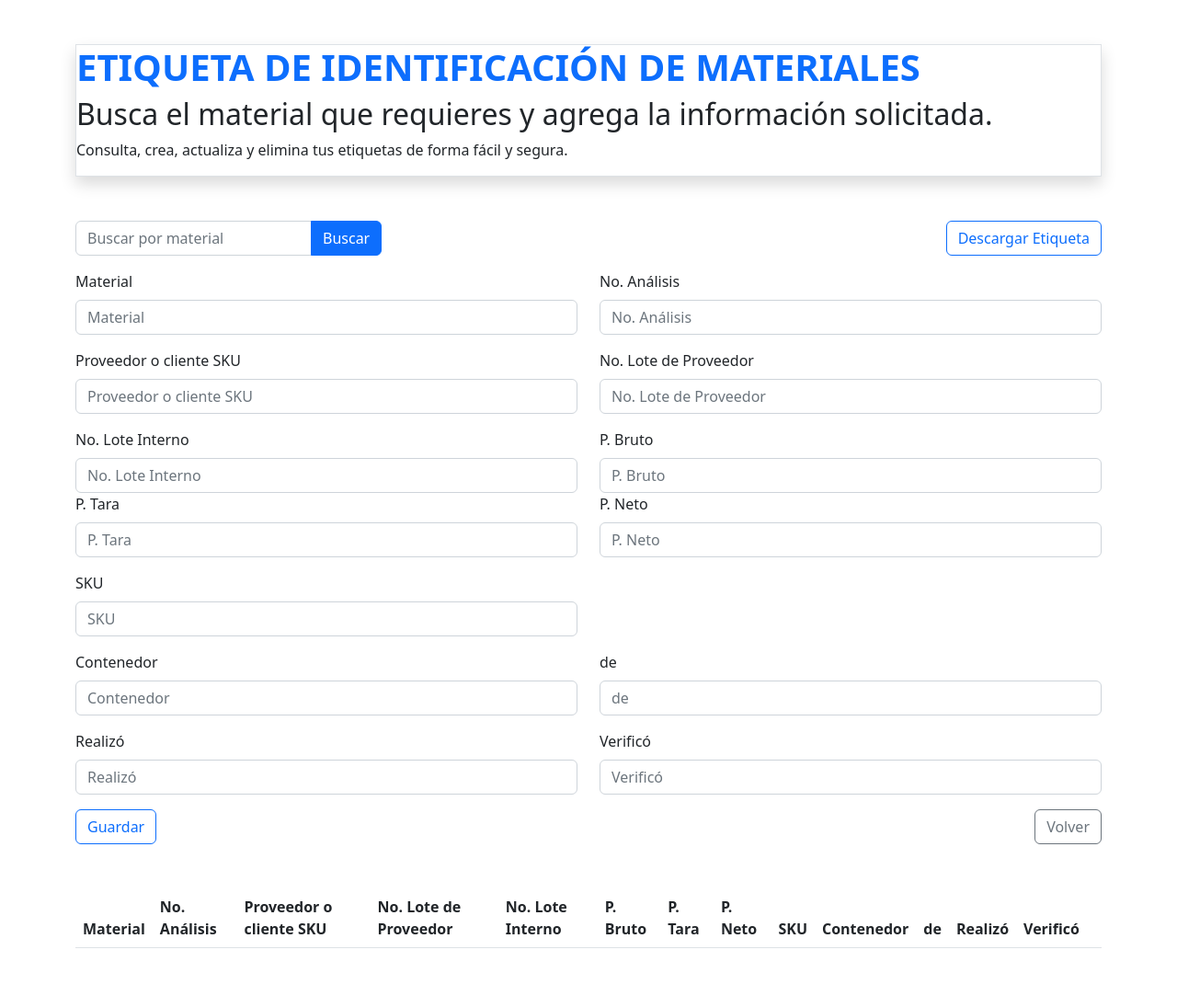
After one commit to ServidorSeprisa/sistemaseprisa, a Django app: page /etiq/ in a window 1280 px wide. The commit adds this page. Shown: the whole page at 92% size. Run offline with Django 5.2, Linux system fonts and the light colour scheme; lists and menus that the app fills with data are empty; some libraries are stand-ins or nearby versions.

Commit message:
Actualizaciones

```diff
--- /dev/null
+++ b/contacts/templates/contacts/etiqueta_identificacion_materiales.html
@@ -0,0 +1,166 @@
+{% load static %}
+
+<!DOCTYPE html>
+<html lang="es">
+<head>
+    <meta charset="UTF-8">
+    <meta http-equiv="X-UA-Compatible" content="IE=edge">
+    <meta name="viewport" content="width=device-width, initial-scale=1.0">
+    <title>ETIQUETA DE IDENTIFICACIÓN DE MATERIALES</title>
+    <link rel="stylesheet" href="{% static 'bootstrap/css/bootstrap.min.css' %}">
+</head>
+<body class="container py-5">
+
+    <div class="p5 border border-1 shadow">
+        <h1 class="fw-bold text-primary">ETIQUETA DE IDENTIFICACIÓN DE MATERIALES</h1>
+        <h2>Busca el material que requieres y agrega la información solicitada.</h2>
+        <p>Consulta, crea, actualiza y elimina tus etiquetas de forma fácil y segura.</p>
+    </div>
+
+    <div class="mt-5">
+        <div class="mt-3 d-flex justify-content-between">
+            <form action="{% url 'buscar_etiqueta' %}" method="get">
+                <div class="input-group">
+                    <input type="text" class="form-control" placeholder="Buscar por material" name="q" value="{{ request.GET.q }}">
+                    <button class="btn btn-primary">Buscar</button>
+                </div>
+            </form>
+
+
+            <a href="{% url 'export_etiqueta_identificacion_materiales_pdf' %}" class="btn btn-outline-primary">Descargar Etiqueta</a>
+        </div>
+    </div>
+
+    <form method="post" action="{% url 'guardar_etiqueta' %}">
+        {% csrf_token %}
+        <input type="hidden" name="id" value="{% if etiqueta %}{{ etiqueta.id }}{% endif %}">
+
+        <div class="mt-3">
+            <div class="row">
+                <div class="col-md-6">
+                    <label for="material" class="form-label">Material</label>
+                    <input type="text" id="material" name="material" class="form-control" value="{% if etiqueta %}{{ etiqueta.materiaprima }}{% endif %}" placeholder="Material">
+                </div>
+                <div class="col-md-6">
+                    <label for="no_analisis" class="form-label">No. Análisis</label>
+                    <input type="text" id="no_analisis" name="no_analisis" class="form-control" value="{% if etiqueta %}{{ etiqueta.noanalisis }}{% endif %}" placeholder="No. Análisis">
+                </div>
+            </div>
+
+            <div class="row mt-3">
+                <div class="col-md-6">
+                    <label for="proveedor_sku" class="form-label">Proveedor o cliente SKU</label>
+                    <input type="text" id="proveedor_sku" name="proveedor_sku" class="form-control" value="{% if etiqueta %}{{ etiqueta.claveproveedor }}{% endif %}" placeholder="Proveedor o cliente SKU">
+                </div>
+                <div class="col-md-6">
+                    <label for="lote_proveedor" class="form-label">No. Lote de Proveedor</label>
+                    <input type="text" id="lote_proveedor" name="lote_proveedor" class="form-control" value="{% if etiqueta %}{{ etiqueta.noloteproveedor }}{% endif %}" placeholder="No. Lote de Proveedor">
+                </div>
+            </div>
+
+            <div class="row mt-3">
+                <div class="col-md-6">
+                    <label for="lote_interno" class="form-label">No. Lote Interno</label>
+                    <input type="text" id="lote_interno" name="lote_interno" class="form-control" value="{% if etiqueta %}{{ etiqueta.loteseprisa }}{% endif %}" placeholder="No. Lote Interno">
+                </div>
+                <div class="col-md-6">
+                    <label for="pbruto" class="form-label">P. Bruto</label>
+                    <input type="text" id="pbruto" name="pbruto" class="form-control" value="{% if etiqueta %}{{ etiqueta.pesobruto }}{% endif %}" placeholder="P. Bruto">
+                </div>
+                <div class="col-md-6">
+                    <label for="ptara" class="form-label">P. Tara</label>
+                    <input type="text" id="ptara" name="ptara" class="form-control" value="{% if etiqueta %}{{ etiqueta.pesotara }}{% endif %}" placeholder="P. Tara">
+                </div>
+                <div class="col-md-6">
+                    <label for="pneto" class="form-label">P. Neto</label>
+                    <input type="text" id="pneto" name="pneto" class="form-control" value="{% if etiqueta %}{{ etiqueta.pesoneto }}{% endif %}" placeholder="P. Neto" requerid>
+                </div>
+            </div>
+
+            <div class="row mt-3">
+                <div class="col-md-6">
+                    <label for="sku" class="form-label">SKU</label>
+                    <input type="text" id="sku" name="sku" class="form-control" value="{% if etiqueta %}{{ etiqueta.sku }}{% endif %}" placeholder="SKU">
+                </div>
+            </div>
+
+            <div class="row mt-3">
+                <div class="col-md-6">
+                    <label for="contenedor" class="form-label">Contenedor</label>
+                    <input type="text" id="contenedor" name="contenedor" class="form-control" value="{% if etiqueta %}{{ etiqueta.contenedor }}{% endif %}" placeholder="Contenedor">
+                </div>
+                <div class="col-md-6">
+                    <label for="de" class="form-label">de</label>
+                    <input type="text" id="de" name="de" class="form-control" value="{% if etiqueta %}{{ etiqueta.nocontenedores }}{% endif %}" placeholder="de">
+                </div>
+            </div>
+
+            <div class="row mt-3">
+                <div class="col-md-6">
+                    <label for="realizo" class="form-label">Realizó</label>
+                    <input type="text" id="realizo" name="realizo" class="form-control" value="{% if etiqueta %}{{ etiqueta.realizo }}{% endif %}" placeholder="Realizó">
+                </div>
+                <div class="col-md-6">
+                    <label for="verifico" class="form-label">Verificó</label>
+                    <input type="text" id="verifico" name="verifico" class="form-control" value="{% if etiqueta %}{{ etiqueta.verifico }}{% endif %}" placeholder="Verificó">
+                </div>
+            </div>
+            {% if error %}
+                <div class="alert alert-danger">{{ error }}</div>
+            {% endif %}
+        </div>
+
+        <div class="mt-3 d-flex justify-content-between">
+            <button type="submit" class="btn btn-outline-primary">Guardar</button>
+            <a href="{% url 'Menu' %}" class="btn btn-outline-secondary">Volver</a>
+        </div>
+    </form>
+
+    <div class="table-responsive">
+        <table class="mt-5 table table-hover">
+            <thead>
+                <tr>
+                    <th>Material</th>
+                    <th>No. Análisis</th>
+                    <th>Proveedor o cliente SKU</th>
+                    <th>No. Lote de Proveedor</th>
+                    <th>No. Lote Interno</th>
+                    <th>P. Bruto</th>
+                    <th>P. Tara</th>
+                    <th>P. Neto</th>
+                    <th>SKU</th>
+                    <th>Contenedor</th>
+                    <th>de</th>
+                    <th>Realizó</th>
+                    <th>Verificó</th>
+                    <th></th>
+                </tr>
+            </thead>
+            <tbody>
+                {% for EtiquetaIdentificacionMateriales in object_list %}
+                <tr>
+                    <td>{{ EtiquetaIdentificacionMateriales.material|default:'-'}}</td>
+                    <td>{{ EtiquetaIdentificacionMateriales.noanalisis|default:'-' }}</td>
+                    <td>{{ EtiquetaIdentificacionMateriales.proveedorclientesku|default:'-' }}</td>
+                    <td>{{ EtiquetaIdentificacionMateriales.noloteproveedor|default:'-' }}</td>
+                    <td>{{ EtiquetaIdentificacionMateriales.noloteinterno|default:'-' }}</td>
+                    <td>{{ EtiquetaIdentificacionMateriales.pbruto|default:'-' }}</td>
+                    <td>{{ EtiquetaIdentificacionMateriales.ptara|default:'-' }}</td>
+                    <td>{{ EtiquetaIdentificacionMateriales.pneto|default:'-' }}</td>
+                    <td>{{ EtiquetaIdentificacionMateriales.sku|default:'-' }}</td>
+                    <td>{{ EtiquetaIdentificacionMateriales.contenedor |default:'-' }}</td>
+                    <td>{{ EtiquetaIdentificacionMateriales.de|default:'-' }}</td>
+                    <td>{{ EtiquetaIdentificacionMateriales.realizo|default:'-' }}</td>
+                    <td>{{ EtiquetaIdentificacionMateriales.verifico|default:'-' }}</td>
+
+                </tr>
+                <div></div>
+                {% endfor %}
+            </tbody>
+
+        </table>
+    </div>
+
+    <script src="{% static 'bootstrap/js/bootstrap.bundle.min.js' %}"></script>
+</body>
+</html>
--- a/contacts/urls.py
+++ b/contacts/urls.py
@@ -34,17 +34,19 @@ urlpatterns = [
     path('formatorecepcionmateriaalergenos/new/', views.FormatoRecepcionMateriaAlergenosCreateView.as_view(),name='formatorecepcionmateriaalergenos_new'),
     path('formatorecepcionmateriaalergenos/<int:pk>/edit/',views.FormatoRecepcionMateriaAlergenosUpdateView.as_view(),name='formatorecepcionmateriaalergenos_edit'),
     path('formatorecepcionmateriaalergenos/<int:pk>/delete/',views.FormatoRecepcionMateriaAlergenosDeleteView.as_view(),name='formatorecepcionmateriaalergenos_delete'),
+    # path("formatorecepcionmateriaalergenoslistview/",views.FormatoRecepcionMateriaAlergenosListViewView.as_view(),name='formatorecepcionmateriaalergenos_listview'),
     path('formatorecepcionmateriaalergenos/pdf/', views.export_formato_recepcion_materia_alergenos_pdf, name='export_formato_recepcion_materia_alergenos_pdf'),
-    path('formatorecepcionmateriaalergenosview/',views.FormatoRecepcionMateriaAlergenosListViewView.as_view(),name='formato_recepcion_materia_alergenos_view'),
+    # path('pruebatabla/', PruebaTablaListView.as_view(), name='formato_recepcion_list'),
+        path('formatorecepcionmateriaalergenosview/',views.FormatoRecepcionMateriaAlergenosListViewView.as_view(),name='formato_recepcion_materia_alergenos_view'),
 
 
     # Vista Formato Recepcion Material Empaque
     path("formatorecepcionmaterialempaque/", views.FormatoRecepcionMaterialEmpaqueView.as_view(),name='formato_recepcion_material_empaque'),
     path("formarorecepcionmaterialempaquelist/",views.FormatoRecepcionMaterialEmpaqueListView.as_view(),name='formatorecepcionmaterialempaque_list'),
-<<<<<<< HEAD
     path('formatorecepcionmaterialempaque/new/', views.FormatoRecepcionMaterialEmpaqueCreateView.as_view(),name='formatorecepcionmaterialempaque_new'),
     path('formatorecepcionmaterialempaque/<int:pk>/edit/',views.FormatoRecepcionMaterialEmpaqueUpdateView.as_view(),name='formatorecepcionmaterialempaque_edit'),
     path('formatorecepcionmaterialempaque/<int:pk>/delete/',views.FormatoRecepcionMaterialEmpaqueDeleteView.as_view(),name='formatorecepcionmaterialempaque_delete'),
+    # path("formarorecepcionmaterialempaquelistview/",views.FormatoRecepcionMaterialEmpaqueListViewView.as_view(),name='formatorecepcionmaterialempaque_listview'),
     path('formatorecepcionmaterialempaque/pdf/', views.export_formato_recepcion_material_empaque_pdf, name='export_formato_recepcion_material_empaque_pdf'),
     path('formatorecepcionmaterialempaqueview/',views.FormatoRecepcionMaterialEmpaqueListViewView.as_view(),name='formato_recepcion_material_empaque_view'),
 
@@ -73,13 +75,6 @@ urlpatterns = [
 
     path('login/', views.LoginView.as_view(), name='login'),
 
-    # Vista Formato Recepcion Materia Prima
-=======
-    path('registrousuarios/',views.RegistroUsuarioListView.as_view(),name='registrousuario_list'),
-    path('registrousuarios/new/', views.RegistroUsuarioCreateView.as_view(),name='registrousuario_new'),
-    path('registrousuarios/<int:pk>/edit/',views.RegistroUsuarioUpdateView.as_view(),name='registrousuario_edit'),
-    path('registrousuarios/<int:pk>/delete/',views.RegistroUsuarioDeleteView.as_view(),name='registrousuario_delete'),
->>>>>>> dc6207173c0460dd2b2f113d83acd4edcca0d851
     path('formatorecepcionmateriaprima/',views.FormatoRecepcionMateriaPrimaListView.as_view(),name='formato_recepcion_materia_prima'),
     path('formatorecepcionmateriaprima/new/', views.FormatoRecepcionMateriaPrimaCreateView.as_view(),name='formatorecepcionmateriaprima_new'),
     path('formatorecepcionmateriaprima/<int:pk>/edit/',views.FormatoRecepcionMateriaPrimaUpdateView.as_view(),name='formatorecepcionmateriaprima_edit'),
@@ -90,7 +85,6 @@ urlpatterns = [
 
     # Vista Etiqueta Identificacion de Materiales
     path('etiq/', views.etiquetas.as_view(), name='etiquetas'),
-
 
     path('buscar/', buscar_etiqueta_identificacion_materiales, name='buscar_etiqueta'),
     path('guardar/', views.GuardarEtiquetaView.as_view(), name='guardar_etiqueta'),
@@ -115,10 +109,13 @@ urlpatterns = [
     path('kardex/<int:pk>/edit/',views.KardexUpdateView.as_view(),name='kardex_edit'),
     path('kardex/<int:pk>/delete/',views.KardexDeleteView.as_view(),name='kardex_delete'),
     path('kardex/buscar/', buscar_kardex, name='buscar_kardex'),
+    # path('guardar-kardex/', guardar_kardex, name='guardar_kardex'),
     path('kardex/guardar/', views.GuardarKardexView.as_view(), name='guardar_kardex'),
 
+    # path('download-pdf/', views.generate_pdf.as_view(), name='download_pdf'),
 
     path('export/pdf/', views.export_contacts_pdf, name='export_contacts_pdf'),
+    # path('export-pdf/', export_formato_recepcion_materia_prima_pdf, name='export_formato_recepcion_msteria_prima_pdf'),
     path('exportformatorecepcionmateriaprima/pdf/', views.export_formato_recepcion_materia_prima_pdf, name='export_formato_recepcion_msteria_prima_pdf'),
     path('exportetiquetaidentificacionmateriales/pdf', views.export_etiqueta_identificacion_materiales_pdf, name='export_etiqueta_identificacion_materiales_pdf'),
     path('exportetiquetacuarentena/pdf', views.export_etiqueta_cuarentena_pdf, name='export_etiqueta_cuarentena_pdf'),
--- a/contacts/views.py
+++ b/contacts/views.py
@@ -26,18 +26,10 @@ from django.contrib.auth import authenticate, login
 from django.contrib.auth.forms import AuthenticationForm
 from django.contrib import messages
 
-<<<<<<< HEAD
 # USUARIOS
 class RegistroUsuarioListView(generic.ListView):
     model = RegistroUsuario
     paginate_by = 15
-=======
-
-# USUARIOS
-class RegistroUsuarioListView(generic.ListView):
-    model = RegistroUsuario
-    paginate_by = 5
->>>>>>> dc6207173c0460dd2b2f113d83acd4edcca0d851
     template_name = 'contacts/registro_usuario.html'
 
 
@@ -69,21 +61,39 @@ class RegistroUsuarioUpdateView(generic.UpdateView):
     success_url = reverse_lazy('registrousuario_list')
     template_name = 'contacts/registro_usuario_form.html'
 
-<<<<<<< HEAD
     def form_valid(self, form):
         if form.cleaned_data['contraseña'] != form.cleaned_data['confirmacioncontraseña']:
             form.add_error('confirmacioncontraseña', 'Las contraseñas no coinciden.')
             return self.form_invalid(form)
         return super().form_valid(form)
 
-=======
->>>>>>> dc6207173c0460dd2b2f113d83acd4edcca0d851
 
 class RegistroUsuarioDeleteView(generic.DeleteView):
     model = RegistroUsuario
     success_url = reverse_lazy('registrousuario_list')
-<<<<<<< HEAD
     template_name='contacts/registro_usuario_confirm_delete.html'
+
+
+# LOGIN ----------------------------------
+
+# class LoginView(View):
+
+#     def get(self, request):
+#         form = AuthenticationForm()
+#         return render(request, 'contacts/login.html', {'form': form})
+
+#     def post(self, request):
+#         form = AuthenticationForm(request, data=request.POST)
+#         if form.is_valid():
+#             username = form.cleaned_data['username']
+#             password = form.cleaned_data['password']
+#             user = authenticate(request, username=username, password=password)
+#             if user is not None:
+#                 login(request, user)
+#                 return redirect('Menu')
+#             else:
+#                 messages.error(request, 'Credenciales incorrectas')
+#         return render(request, 'contacts/login.html')
 
 from django.contrib.auth import authenticate, login
 from django.shortcuts import render, redirect
@@ -115,9 +125,6 @@ class CustomLoginView(LoginView):
         # Si la autenticación falla, puedes agregar un mensaje de error
         messages.error(self.request, "Usuario o contraseña incorrectos")
         return super().form_invalid(form)
-
-=======
->>>>>>> dc6207173c0460dd2b2f113d83acd4edcca0d851
 
 # CONTACTOS ---------------------------------------------
 
@@ -197,7 +204,6 @@ class MenuPCalidad(View):
 class FormatoRecepcionMateriaAlergenosView(View):
     def get(self, request, *args, **kwargs):
         return render(request, 'contacts/formato_recepcion_materia.html')
-
 
 from django.views.generic import ListView
 
@@ -286,7 +292,6 @@ from django.views.generic import ListView
 
 class FormatoRecepcionMaterialEmpaqueListView(ListView):
     model = FormatoRecepcionMaterialEmpaque
-<<<<<<< HEAD
     template_name = 'contacts/formato_recepcion_material_empaque.html'
     context_object_name = "object_list"
     paginate_by = 15  # Número de elementos por página
@@ -353,63 +358,13 @@ class FormatoRecepcionMaterialEmpaqueListViewView(generic.ListView):
     model = FormatoRecepcionMaterialEmpaque
     paginate_by = 15
     template_name = 'contacts/formato_recepcion_material_empaque_view.html'
-=======
-    paginate_by = 15
-    template_name = 'contacts/formato_recepcion_material_empaque.html'
->>>>>>> dc6207173c0460dd2b2f113d83acd4edcca0d851
 
     def get_queryset(self) -> QuerySet[Any]:
         q = self.request.GET.get('q')
 
         if q:
-<<<<<<< HEAD
             return FormatoRecepcionMaterialEmpaque.objects.filter(material__icontains=q)
         return super().get_queryset()
-=======
-            return FormatoRecepcionMaterialEmpaqueListView.objects.filter(materiaprima__icontains=q)
-        return super().get_queryset()
-
-def formato_recepcion_material_empaque_list(request):
-    query = request.GET.get("q", "")
-    page = int(request.GET.get("page", 1))
-    items_per_page = 15
-    start = (page - 1) * items_per_page
-    end = start + items_per_page
-
-    # Filtrar los datos
-    queryset = FormatoRecepcionMaterialEmpaque.objects.filter(
-        Q(material__icontains=query) |
-        Q(claveproveedor__icontains=query)
-    )[start:end]
-
-    # Renderizar solo el cuerpo de la tabla
-    table_html = render_to_string("partials/formato_recepcion_table_body.html", {"object_list": queryset})
-
-    # Preparar la respuesta JSON
-    return JsonResponse({
-        "table_body": table_html,
-        "has_next": len(queryset) == items_per_page,  # Si quedan más páginas
-        "has_previous": page > 1
-    })
-
-class FormatoRecepcionMaterialEmpaqueCreateView(generic.CreateView):
-    model = FormatoRecepcionMaterialEmpaque
-    fields = ('material','loteseprisa','pesobruto','pesoneto','nocontenedores','claveproveedor','noanalisis','sku','noloteproveedor','recibe',)
-
-    success_url = reverse_lazy('formatorecepcionmaterialempaque_list')
-    template_name='contacts/formato_recepcion_material_empaque_form.html'
-
-class FormatoRecepcionMaterialEmpaqueUpdateView(generic.UpdateView):
-    model = FormatoRecepcionMaterialEmpaque
-    fields = ('material','loteseprisa','pesobruto','pesoneto','nocontenedores','claveproveedor','noanalisis','sku','noloteproveedor','recibe',)
-    success_url = reverse_lazy('formatorecepcionmaterialempaque_list')
-    template_name='contacts/formato_recepcion_material_empaque_form.html'
-
-class FormatoRecepcionMaterialEmpaqueDeleteView(generic.DeleteView):
-    model = FormatoRecepcionMaterialEmpaque
-    success_url = reverse_lazy('formatorecepcionmaterialempaque_list')
-    template_name='contacts/formato_recepcion_material_empaque_confirm_delete.html'
->>>>>>> dc6207173c0460dd2b2f113d83acd4edcca0d851
 
 # FORMATO RECEPCION MATERIA PRIMA ------------------------------------------------------
 
@@ -1200,7 +1155,6 @@ def orden_produccion_view(request):
     # Lógica de la vista
     return render(request, 'orden_produccion.html')
 
-
 class ControlAseguramientoView(View):
     def get(self, request, *args, **kwargs):
         return render(request, 'contacts/control_aseguramiento_calidad.html')
@@ -1338,6 +1292,7 @@ from datetime import datetime
 from django.shortcuts import render, redirect, get_object_or_404
 from .models import KardexRecepcionMateriaPrimaAlmacen, FormatoRecepcionMateriaPrima
 
+
 class GuardarKardexView(View):
     def post(self, request, *args, **kwargs):
         # Obtén el ID del formato de recepción de materia prima
@@ -1391,10 +1346,8 @@ def buscar_kardex(request):
 
     if 'q' in request.GET:
         query = request.GET['q']
-        # Busca el FormatoRecepcionMateriaPrima que coincide con la búsqueda
         etiqueta = FormatoRecepcionMateriaPrima.objects.filter(materiaprima__icontains=query).first()
 
-        # Si se encuentra una etiqueta, busca las salidas asociadas a esa entrada
         if etiqueta:
             object_list = KardexRecepcionMateriaPrimaAlmacen.objects.filter(formato_recepcion=etiqueta)
 
```
Also changed, not shown: contacts/templates/contacts/control_aseguramiento_calidad_pdf2.html (added, +183 -0 lines), contacts/templates/contacts/formato_recepcion_materia_prima_vista.html (added, +149 -0 lines), contacts/templates/contacts/formato_recepcion_material_empaque.html (+0 -38 lines).
